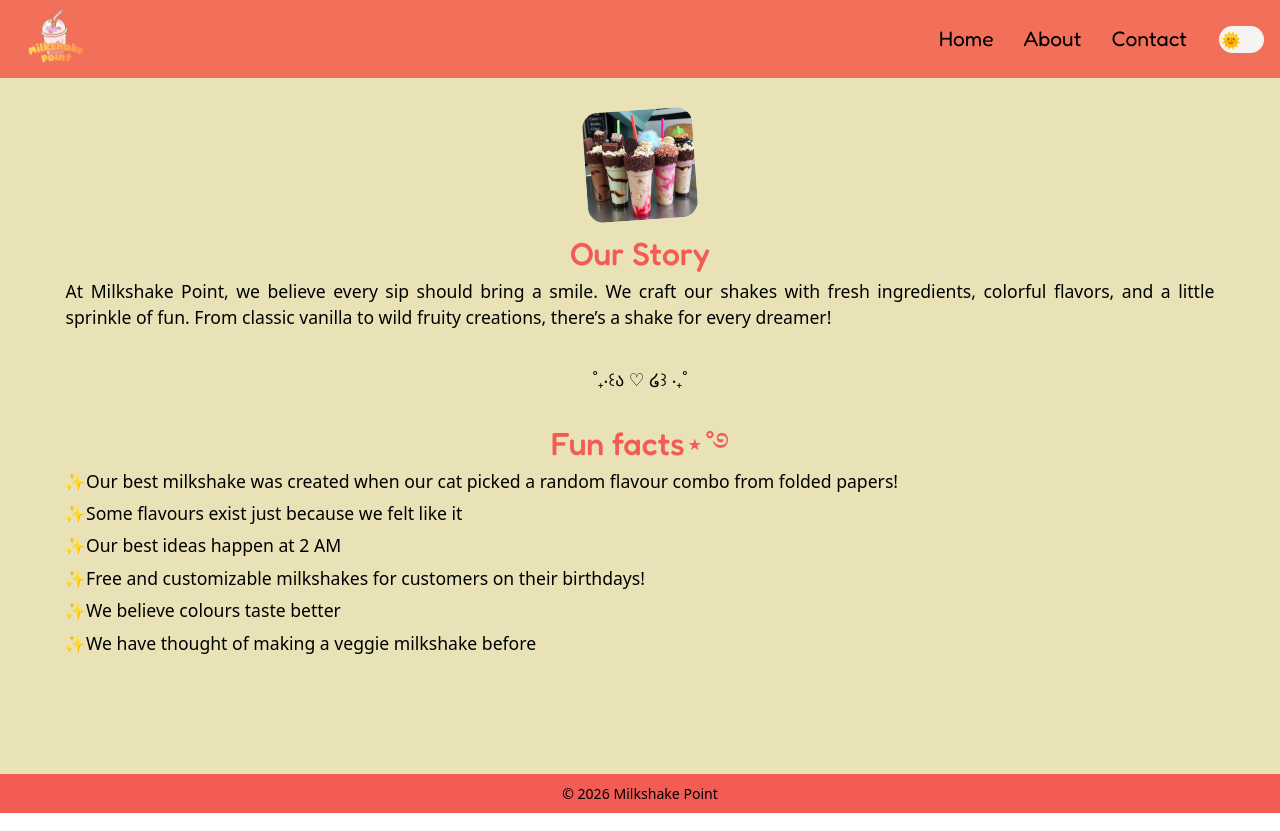
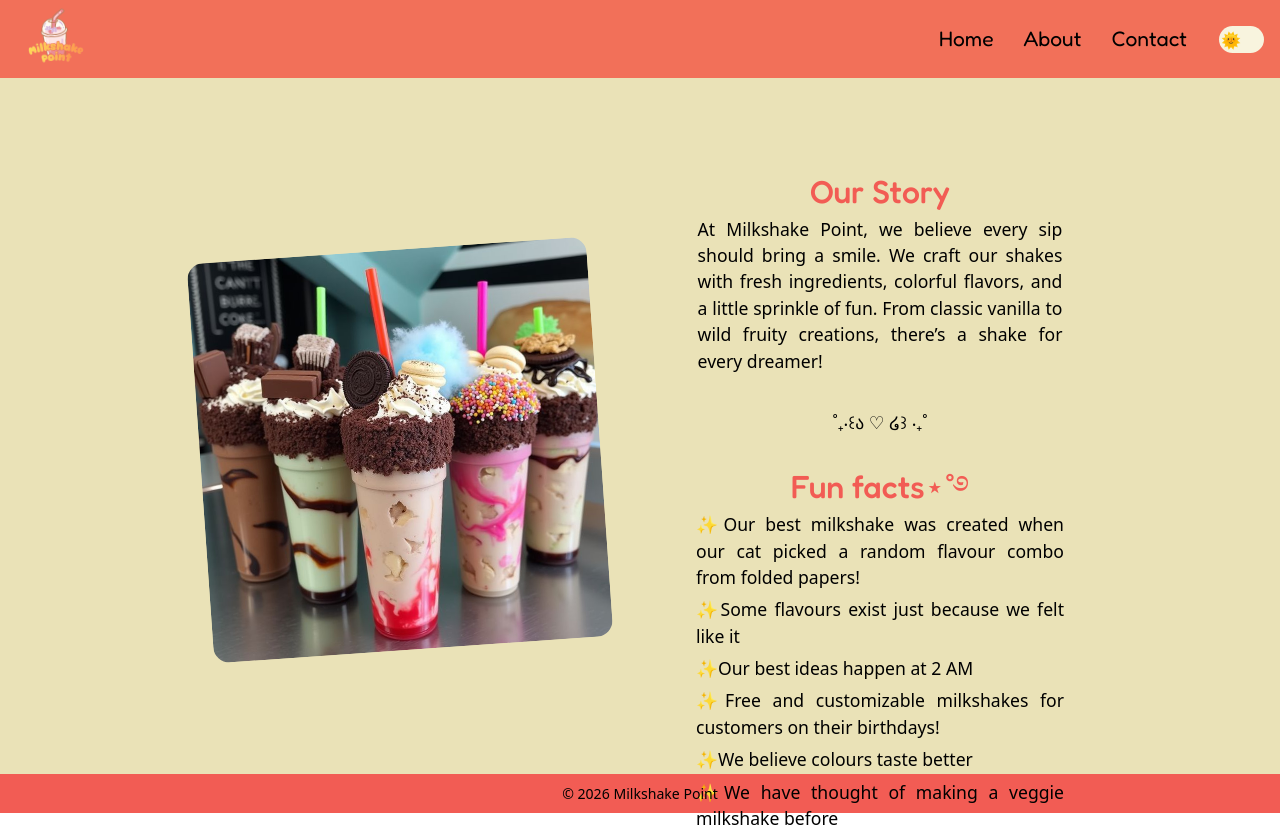
Before and after one commit to Gina-bun/Task3-SPA, a React (Vite) app: page /about in a window 1280 px wide. Built offline with nearby package versions, Linux system fonts and the light colour scheme.

Commit message:
feat: add desktop responsiveness

```diff
--- a/src/Theme/ThemeToggle.css
+++ b/src/Theme/ThemeToggle.css
@@ -7,7 +7,7 @@
 }
 
 .theme-button{
-    background-color: #f6f3f3;
+    background-color: #f8f4de;
     width: 45px;
     height: 27px;
     padding: .2em;
--- a/src/components/LandingPage.css
+++ b/src/components/LandingPage.css
@@ -38,9 +38,17 @@
 
 }
 
+/* tablet view */
 @media (min-width: 768px){
   .hero-text{
     font-size: 3.3em;
     margin-top: .5em;
   }
 }
+
+/* desktop view */
+@media (min-width: 1024px){
+ .landing-container{
+    background: linear-gradient(rgba(0, 0, 0, 0.2), rgba(0, 0, 0, 0.5)),url("../assets/shake.jpeg") no-repeat center/cover;
+}
+}
--- a/src/components/Menu.css
+++ b/src/components/Menu.css
@@ -28,9 +28,26 @@ padding: 1em 0;
     border-bottom: 1px dashed #fff;
 }
 
+/* tablet view */
 @media (min-width: 768px){
     .menu-list{
         padding: .2em 4em;
         padding-bottom: 2em;
     }
+
+     .menu-title{
+    font-size: 1.5em;
+    }
 }
+
+/* desktop view */
+@media (min-width: 1024px){
+  .menu-list{
+        padding: .2em 20em;
+        padding-bottom: 3em;
+    }
+
+        .menu-title{
+    font-size: 1.7em;
+    }
+}
--- a/src/pages/About.css
+++ b/src/pages/About.css
@@ -55,3 +55,25 @@ img {
   padding-top: .3em;
 }
 }
+
+/* desktop view */
+@media (min-width: 1024px) {
+.about-container {
+  padding-top: 5em;
+  flex-direction:row ;
+  align-items: start;
+  justify-content: center;
+}
+
+.about-img {
+  width: 50vh;
+  border-radius: 16px;
+  transform: rotate(-4deg);
+  margin-right: 5rem;
+  align-self: center;
+}
+
+.about-content{
+  width: 50vh;
+}
+}
```
